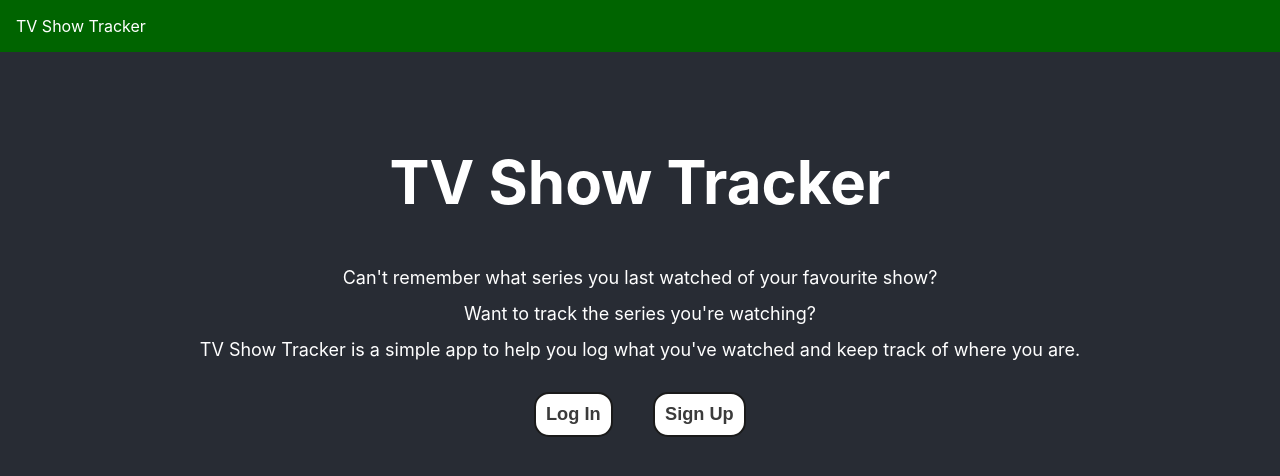
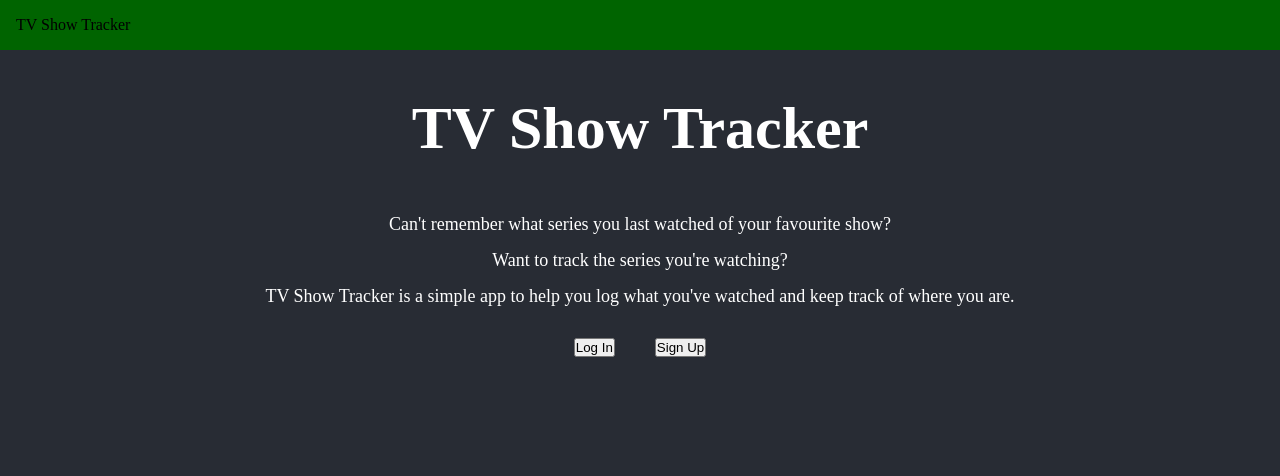
Before and after one commit to Sunbearian/tv-show-tracker, a React (Create React App) app in the folder frontend/: page / in a window 1280 px wide. Shown: the top 476 px of the page. Built offline with nearby package versions, Linux system fonts and the light colour scheme; no server answers.

Commit message:
Removed App.css file with adding tw css

```diff
--- a/frontend/src/components/App/App.css
+++ /dev/null
@@ -1,63 +0,0 @@
-.App {
-  text-align: center;
-  width: 100%;
-  color: white;
-  display: flex;
-  flex-direction: column;
-  align-items: center;
-    font-family: -apple-system, BlinkMacSystemFont, 'Segoe UI', 'Roboto', 'Oxygen',
-        'Ubuntu', 'Cantarell', 'Fira Sans', 'Droid Sans', 'Helvetica Neue',
-        sans-serif;
-      -webkit-font-smoothing: antialiased;
-      -moz-osx-font-smoothing: grayscale;
-}
-
-.App-header {
-
-  font-size: calc(10px + 2vmin);
-  margin: 2em;
-}
-
-button {
-  appearance: none;
-  background-color: white;
-  border: 2px solid #1A1A1A;
-  border-radius: 15px;
-  box-sizing: border-box;
-  color: #3B3B3B;
-  cursor: pointer;
-  display: inline-block;
-  /* font-family: Roobert, -apple-system, BlinkMacSystemFont, "Segoe UI", Helvetica, Arial, sans-serif, "Apple Color Emoji", "Segoe UI Emoji", "Segoe UI Symbol"; */
-  font-size: 0.7em;
-  font-weight: 600;
-  line-height: normal;
-  margin: 0;
-  min-height: 20px;
-  min-width: 0;
-  outline: none;
-  padding: 10px 10px;
-  text-align: center;
-  text-decoration: none;
-  transition: all 300ms cubic-bezier(.23, 1, 0.32, 1);
-  user-select: none;
-  -webkit-user-select: none;
-  touch-action: manipulation;
-  /* width: 100%; */
-  will-change: transform;
-}
-
-button:disabled {
-  pointer-events: none;
-}
-
-button:hover {
-  color: #fff;
-  background-color: #1A1A1A;
-  box-shadow: rgba(0, 0, 0, 0.25) 0 8px 15px;
-  transform: translateY(-2px);
-}
-
-button:active {
-  box-shadow: none;
-  transform: translateY(0);
-}
--- a/frontend/src/components/App/App.tsx
+++ b/frontend/src/components/App/App.tsx
@@ -1,6 +1,5 @@
 import React from "react";
 import { Route, Routes } from "react-router-dom";
-import "./App.css";
 import NavBar from "../NavBar/NavBar";
 import { TVShows, LandingPage } from "../../routes";
 import RequireAuth from "../../auth/RequireAuth";
```
